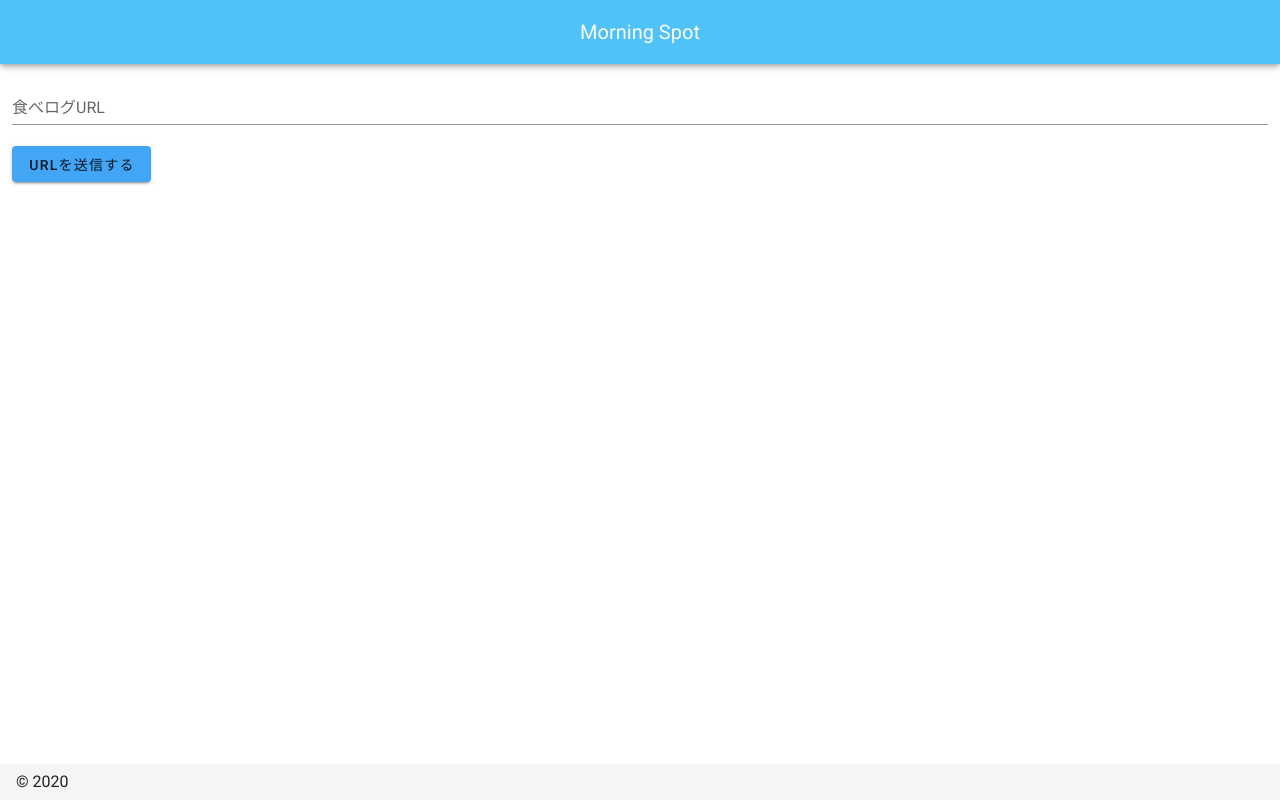
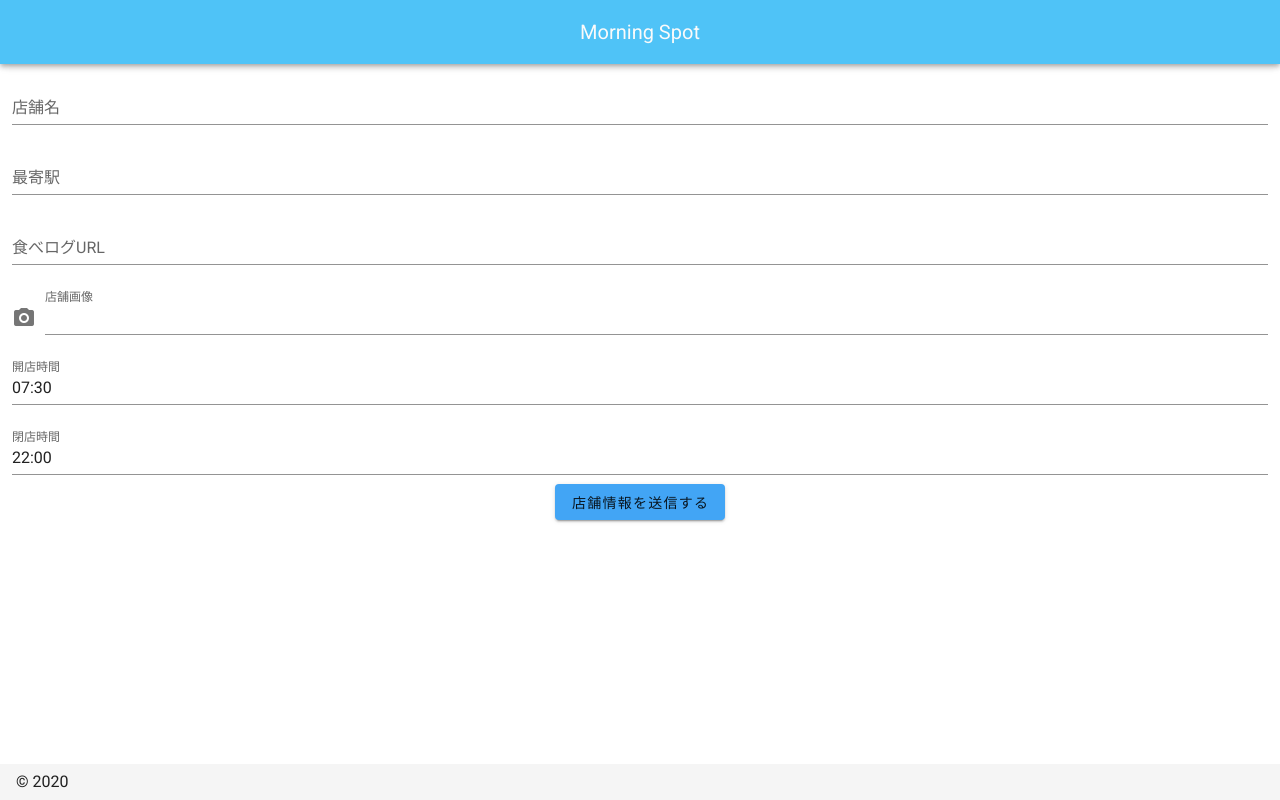
Before and after one commit to t1gerk1ngd0m/asashibu-pwa, a Nuxt app: page /restaurants/new in a window 1280 px wide. Built offline with nearby package versions, Linux system fonts and the light colour scheme.

Commit message:
新規投稿画面

```diff
--- a/pages/restaurants/_id.vue
+++ b/pages/restaurants/_id.vue
@@ -43,6 +43,7 @@
       <v-btn
         color="#69F0AE"
         :href="restaurant.external_link"
+        target="_blank"
       >最新の情報は食べログへ</v-btn>
     </v-layout>
     <v-layout
--- a/pages/restaurants/new.vue
+++ b/pages/restaurants/new.vue
@@ -1,40 +1,148 @@
 <template>
   <div>
     <v-form>
+      <v-text-field
+        v-model="name"
+        label="店舗名"
+        required
+      ></v-text-field>
+      <v-text-field
+        v-model="station"
+        label="最寄駅"
+        required
+      ></v-text-field>
       <v-text-field
         v-model="externalLink"
         :rules="uriRules"
         label="食べログURL"
         required
       ></v-text-field>
+      <!-- <v-file-input
+        v-model="inputImages"
+        multiple
+        label="店舗画像"
+        accept="image/*"
+        prepend-icon="mdi-camera"
+      ></v-file-input> -->
+      <v-file-input
+        v-model="uploadImage"
+        ref="file"
+        label="店舗画像"
+        accept="image/*"
+        prepend-icon="mdi-camera"
+        @change="setImage"
+      ></v-file-input>
+      <!-- <v-img
+        :src="image"
+        aspect-ratio="1.7778"
+        height="100%"
+      ></v-img> -->
+      <v-menu
+        ref="menu"
+        :close-on-content-click="false"
+        :nudge-right="40"
+        transition="scale-transition"
+        offset-y
+        max-width="290px"
+        min-width="290px"
+      >
+        <template v-slot:activator="{ on }">
+          <v-text-field
+            v-on="on"
+            v-model="openingHours"
+            label="開店時間"
+            required
+          ></v-text-field>
+        </template>
+        <v-time-picker
+          v-model="openingHours"
+          :allowed-hours="allowedHours"
+          :allowed-minutes="allowedMinutes"
+        ></v-time-picker>
+      </v-menu>
+      <v-menu
+        ref="menu"
+        :close-on-content-click="false"
+        :nudge-right="40"
+        transition="scale-transition"
+        offset-y
+        max-width="290px"
+        min-width="290px"
+      >
+        <template v-slot:activator="{ on }">
+          <v-text-field
+            v-on="on"
+            v-model="closingHours"
+            label="閉店時間"
+            required
+          ></v-text-field>
+        </template>
+        <v-time-picker
+          v-model="closingHours"
+          :allowed-minutes="allowedMinutes"
+        ></v-time-picker>
+      </v-menu>
     </v-form>
+    <v-row justify="center">
       <v-btn
         @click="submit()"
         color="#42A5F5"
-    >URLを送信する</v-btn>
+      >店舗情報を送信する</v-btn>
+    </v-row>
   </div>
 </template>
 
 <script>
+import VueTimepicker from 'vue2-timepicker'
+import 'vue2-timepicker/dist/VueTimepicker.css'
+
 export default {
   data: () => ({
+    name: '',
+    station: '',
     externalLink: '',
+    inputImages: [],
+    uploadImage: {},
+    image: '',
     uriRules: [
       value => !!value || '食べログURLは必須です',
       value => /^https:\/\/tabelog.com\/(.*)/.test(value) || '食べログURLを記入してください',
-    ]
+    ],
+    openingHours: '07:30',
+    closingHours: '22:00',
+    allowedHours: v => v >= 5 && v <=12,
+    allowedMinutes: v => v % 15 === 0,
   }),
+
+  components: {
+    VueTimepicker
+  },
+
+  watch: {
+    image () {
+      console.log(this.image)
+    }
+  },
 
   methods: {
     async submit () {
-      if (this.$refs.form.validate()) {
       try {
-          let payload = { restaurant: { external_url: this.externalLink } }
+        let payload = {
+          restaurant: {
+            external_link: this.externalLink,
+            opening_hours: this.openingHours
+          }
+        }
         let res = await this.$axios.post(`/api/v1/restaurants`, payload)
       } catch(e) {
         console.log(e)
       }
-      }
+    },
+
+    setImage () {
+      console.log(this.uploadImage)
+      this.image = window.URL.createObjectURL(this.uploadImage)
+      console.log(this.image)
     }
   }
 }
```
Lines whose indentation alone changed are shown as unchanged.
